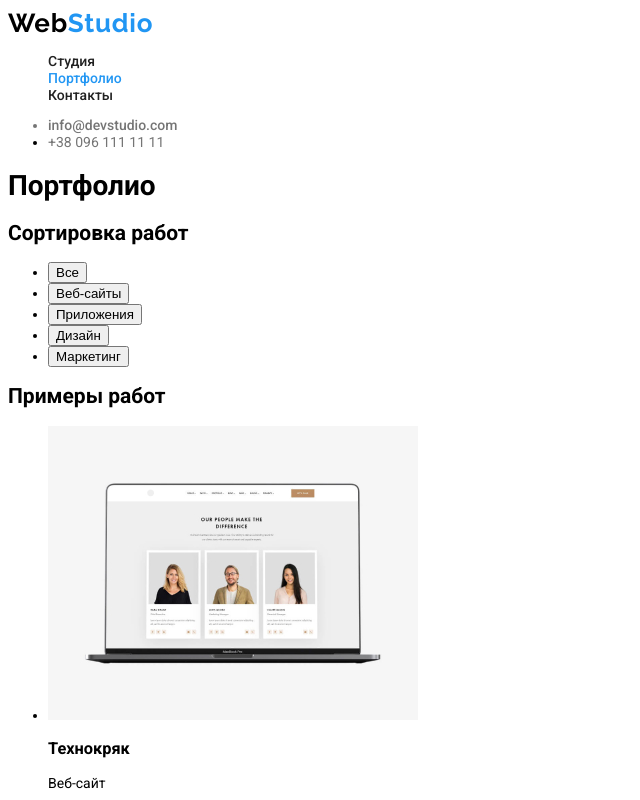
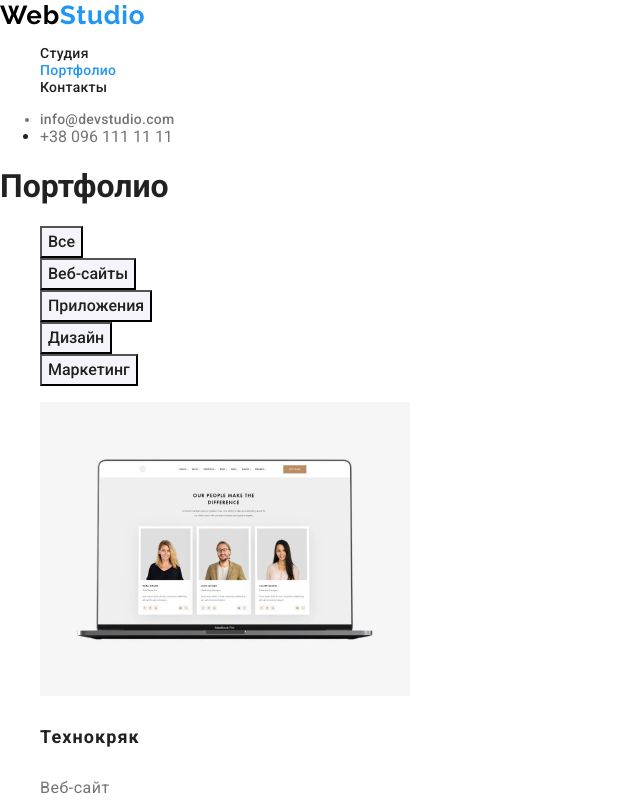
Before and after one commit to SerhiiSO/goit-markup-hw-02, a plain HTML site: page portfolio.html in a window 1280 px wide. Shown: the top 800 px of the page, without its empty margins (0-640 px from the left). Drawn offline with nearby package versions, Linux system fonts and the light colour scheme.

Commit message:
portfolio-css-styles-added

```diff
--- a/css/portfolio.css
+++ b/css/portfolio.css
@@ -9,14 +9,16 @@
   --link-hover-focus: #2196f3;
 }
 body {
-  font-family: var(--primary-font);
+  font-family: var(--primary-font), 'Open Sans', sans-serif;
+  color: var(--primary-font-color);
   font-weight: 400;
-  font-size: 14px;
+  font-size: 16px;
 }
 /*=============HEADER=============*/
 .header {
 }
 .header-nav {
+  font-size: 14px;
 }
 .logo {
   font-family: var(--secondary-font);
@@ -38,6 +40,7 @@ body {
   color: var(--primary-font-color);
   font-weight: 500;
   line-height: 1.14;
+  letter-spacing: 0.02em;
 }
 .nav-link.current {
   color: #2196f3;
@@ -51,6 +54,8 @@ body {
   color: #757575;
   font-weight: 500;
   line-height: 1.14;
+  letter-spacing: 0.02em;
+  font-size: 14px;
 }
 .cont-link {
   text-decoration: none;
@@ -60,30 +65,94 @@ body {
 .cont-link:focus {
   color: var(--link-hover-focus);
 }
-/*=============HEADER=============*/
 
 /*=============HERO=============*/
-/*=============HEADER=============*/
+.main {
+  display: none;
+}
+.sort {
+}
+.sort-head {
+  display: none;
+}
+.sort-list {
+  list-style: none;
+}
+.sort-button {
+  font-family: var(--primary-font);
+  background-color: #f5f4fa;
+  color: #212121;
+  font-weight: 500;
+  line-height: 1.63;
+  cursor: pointer;
+}
+.sort-button:hover,
+.sort-button:focus {
+  background-color: var(--link-hover-focus);
+  color: #ffffff;
+}
+.example-desk .example-head {
+  display: none;
+}
+.example-list {
+  list-style: none;
+}
+.example {
+}
+.example-name {
+  font-size: 18px;
+  font-weight: 700;
+  line-height: 2;
+  letter-spacing: 0.06em;
+}
+.example-type {
+  line-height: 1.87;
+  letter-spacing: 0.03em;
+  color: var(--secondary-font-color);
+}
 
-/*=============HERO=============*/
-.hidden-head
-.sort
-.sort-head
-.sort-list
-.sort-button
-.example-desk
-.example-head
-.example-list
-.example
-.example-name
-.example-type
 /*=============HERO=============*/
 
 /*=============FOOTER=============*/
-.hidden-footer-head
-.footer-logo
-.footer-logo-accent
-.address
-.address-list
-.address-location
-.address-link; /*=============FOOTER=============*/
+.footer {
+  background-color: #2f303a;
+}
+.hidden-footer-head {
+  display: none;
+}
+.footer-logo {
+  font-family: var(--secondary-font);
+  color: var(--logo-accent-color);
+  font-size: 26px;
+  font-weight: 700;
+  line-height: 1.19;
+  text-decoration: none;
+}
+.footer-logo-accent {
+  color: var(--logo-footer-color);
+}
+.address {
+}
+.address-list {
+  font-style: normal;
+  list-style: none;
+}
+.address-location {
+  color: #ffffff;
+  text-decoration: none;
+  line-height: 1.71;
+}
+.address-location:hover,
+.address-location:focus {
+  color: var(--link-hover-focus);
+}
+.address-link {
+  text-decoration: none;
+  color: rgba(255, 255, 255, 0.6);
+  line-height: 1.71;
+}
+.address-link:hover,
+.address-link:focus {
+  color: var(--link-hover-focus);
+}
+/*=============FOOTER=============*/ ;
--- a/index.html
+++ b/index.html
@@ -5,6 +5,7 @@
     <meta http-equiv="X-UA-Compatible" content="IE=edge" />
     <meta name="viewport" content="width=device-width, initial-scale=1.0" />
     <title>Document</title>
+    <link rel="stylesheet" href="node_modules/modern-normalize/modern-normalize.css">
     <link rel="preconnect" href="https://fonts.gstatic.com">
     <link href="https://fonts.googleapis.com/css2?family=Raleway:wght@700&family=Roboto:wght@400;500;700;900&display=swap"
       rel="stylesheet">
--- a/portfolio.html
+++ b/portfolio.html
@@ -5,9 +5,12 @@
     <meta http-equiv="X-UA-Compatible" content="IE=edge" />
     <meta name="viewport" content="width=device-width, initial-scale=1.0" />
     <title>Document</title>
-    <link rel="preconnect" href="https://fonts.gstatic.com">
-    <link href="https://fonts.googleapis.com/css2?family=Raleway:wght@700&family=Roboto:wght@400;500;700;900&display=swap"
-      rel="stylesheet">
+    <link rel="stylesheet" href="node_modules/modern-normalize/modern-normalize.css" />
+    <link rel="preconnect" href="https://fonts.gstatic.com" />
+    <link
+      href="https://fonts.googleapis.com/css2?family=Raleway:wght@700&family=Roboto:wght@400;500;700;900&display=swap"
+      rel="stylesheet"
+    />
     <link rel="stylesheet" href="./css/portfolio.css" />
   </head>
   <body>
@@ -32,116 +35,70 @@
       </ul>
     </header>
 
-
     <main>
-      <h1 class="hidden-head">Портфолио</h1>
+      <h1 class="main.main">Портфолио</h1>
       <section class="sort">
         <h2 class="sort-head">Сортировка работ</h2>
         <ul class="sort-list">
-          <li class="sort-button"><button type="button">Все</button></li>
-          <li class="sort-button"><button type="button">Веб-сайты</button></li>
-          <li class="sort-button"><button type="button">Приложения</button></li>
-          <li class="sort-button"><button type="button">Дизайн</button></li>
-          <li class="sort-button"><button type="button">Маркетинг</button></li>
+          <li><button class="sort-button" type="button">Все</button></li>
+          <li><button class="sort-button" type="button">Веб-сайты</button></li>
+          <li><button class="sort-button" type="button">Приложения</button></li>
+          <li><button class="sort-button" type="button">Дизайн</button></li>
+          <li><button class="sort-button" type="button">Маркетинг</button></li>
         </ul>
       </section>
       <section class="example-desk">
         <h2 class="example-head">Примеры работ</h2>
         <ul class="example-list">
           <li class="example">
-            <img
-              src="./images/technocrack.jpg"
-              width="370"
-              height="294"
-              alt="Пример проекта"
-            />
+            <img src="./images/technocrack.jpg" width="370" height="294" alt="Пример проекта" />
             <h3 class="example-name">Технокряк</h3>
             <p class="example-type">Веб-сайт</p>
           </li>
           <li class="example">
-            <img
-              src="./images/poster.jpg"
-              width="370"
-              height="294"
-              alt="Пример проекта"
-            />
+            <img src="./images/poster.jpg" width="370" height="294" alt="Пример проекта" />
             <h3 class="example-name">Постер<span lang="en"> New Orlean vs Golden Star</span></h3>
             <p class="example-type">Дизайн</p>
           </li>
           <li class="example">
-            <img
-              src="./images/restaurant.jpg"
-              width="370"
-              height="294"
-              alt="Пример проекта"
-            />
+            <img src="./images/restaurant.jpg" width="370" height="294" alt="Пример проекта" />
             <h3 class="example-name">Ресторан <span lang="en">Seafood</span></h3>
             <p class="example-type">Приложение</p>
           </li>
           <li class="example">
-            <img
-              src="./images/pr-headphone.jpg"
-              width="370"
-              height="294"
-              alt="Пример проекта"
-            />
+            <img src="./images/pr-headphone.jpg" width="370" height="294" alt="Пример проекта" />
             <h3 class="example-name">Проект <span lang="en">Prime </span></h3>
             <p class="example-type">Маркетинг</p>
           </li>
           <li class="example">
-            <img
-              src="./images/pr-boxes.jpg"
-              width="370"
-              height="294"
-              alt="Пример проекта"
-            />
+            <img src="./images/pr-boxes.jpg" width="370" height="294" alt="Пример проекта" />
             <h3 class="example-name">Проект <span lang="en">Boxes </span></h3>
             <p class="example-type">Приложение</p>
           </li>
           <li class="example">
-            <img
-              src="./images/no-borders.jpg"
-              width="370"
-              height="294"
-              alt="Пример проекта"
-            />
+            <img src="./images/no-borders.jpg" width="370" height="294" alt="Пример проекта" />
             <h3 class="example-name">Inspiration has no Borders</h3>
             <p class="example-type">Веб-сайт</p>
           </li>
           <li class="example">
-            <img
-              src="./images/books-limited.jpg"
-              width="370"
-              height="294"
-              alt="Пример проекта"
-            />
+            <img src="./images/books-limited.jpg" width="370" height="294" alt="Пример проекта" />
             <h3 class="example-name">Издание <span lang="en">Limited Edition</span></h3>
             <p class="example-type">Дизайн</p>
           </li>
           <li class="example">
-            <img
-              src="./images/pr-lab.jpg"
-              width="370"
-              height="294"
-              alt="Пример проекта"
-            />
+            <img src="./images/pr-lab.jpg" width="370" height="294" alt="Пример проекта" />
             <h3 class="example-name">Проект <span lang="en">LAB</span></h3>
             <p class="example-type">Маркетинг</p>
           </li>
           <li class="example">
-            <img
-              src="./images/grow-buss.jpg"
-              width="370"
-              height="294"
-              alt="Пример проекта"
-            />
+            <img src="./images/grow-buss.jpg" width="370" height="294" alt="Пример проекта" />
             <h3 class="example-name">Growing Business</h3>
             <p class="example-type">Приложение</p>
           </li>
         </ul>
       </section>
     </main>
-    <footer>
+    <footer class="footer">
       <h2 class="hidden-footer-head">Контакты</h2>
       <!--  h2 Будет скрыт CSS-->
       <a href="/" class="footer-logo"> Web<span class="footer-logo-accent">Studio</span> </a>
@@ -151,7 +108,8 @@
             <a
               href="https://goo.gl/maps/V8eKWjHugV43ovE69 "
               rel="noopener noreferrer"
-              target="_blank" class="address-location"
+              target="_blank"
+              class="address-location"
             >
               г. Киев, пр-т Леси Украинки, 26</a
             >
@@ -160,7 +118,7 @@
             <a href="mailto:info@example.com" lang="en" class="address-link"> info@example.com </a>
           </li>
           <li>
-            <a href="tel:+380961111111"  class="address-link"> +38 096 111 11 11 </a>
+            <a href="tel:+380961111111" class="address-link"> +38 096 111 11 11 </a>
           </li>
         </ul>
       </address>
```
